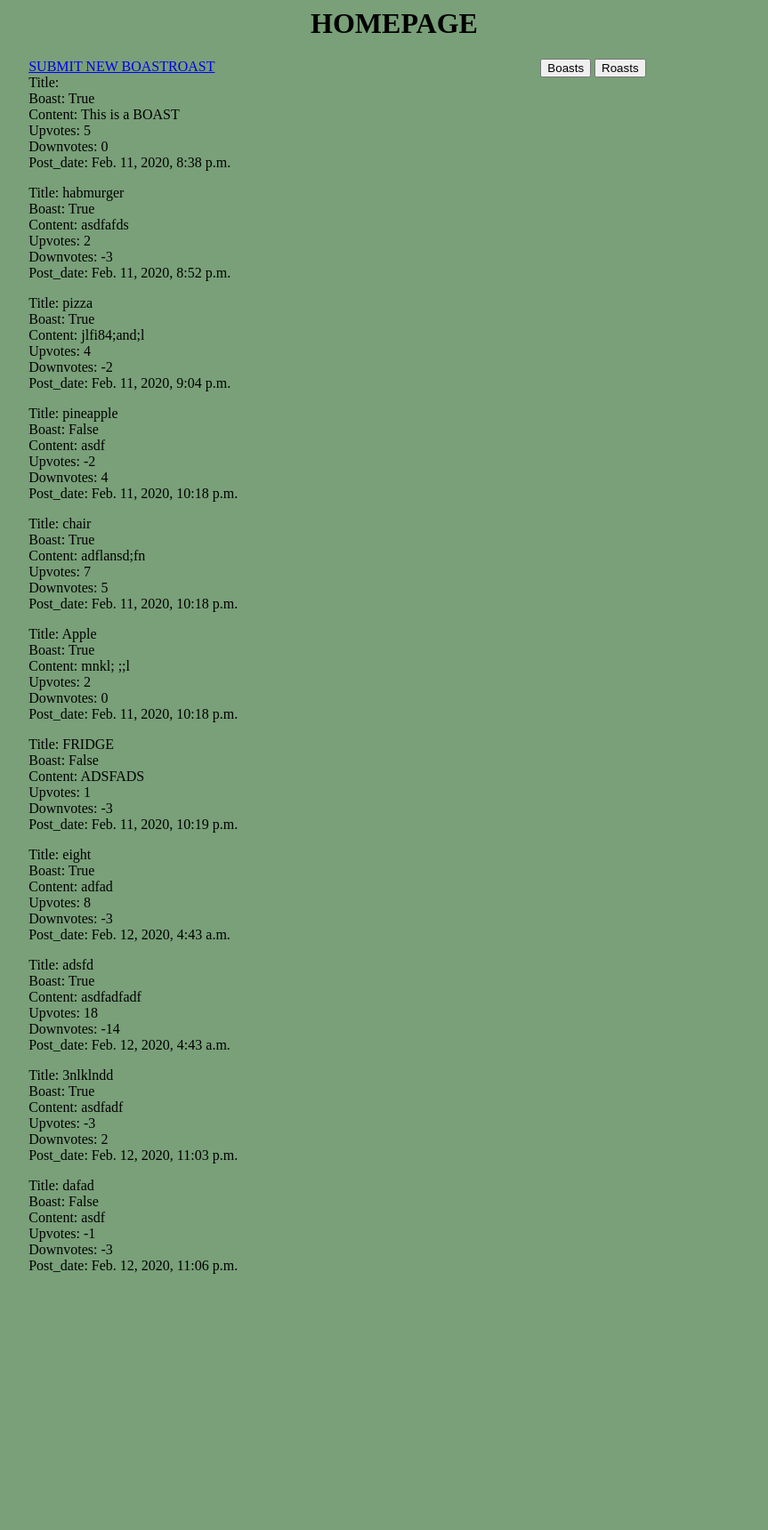
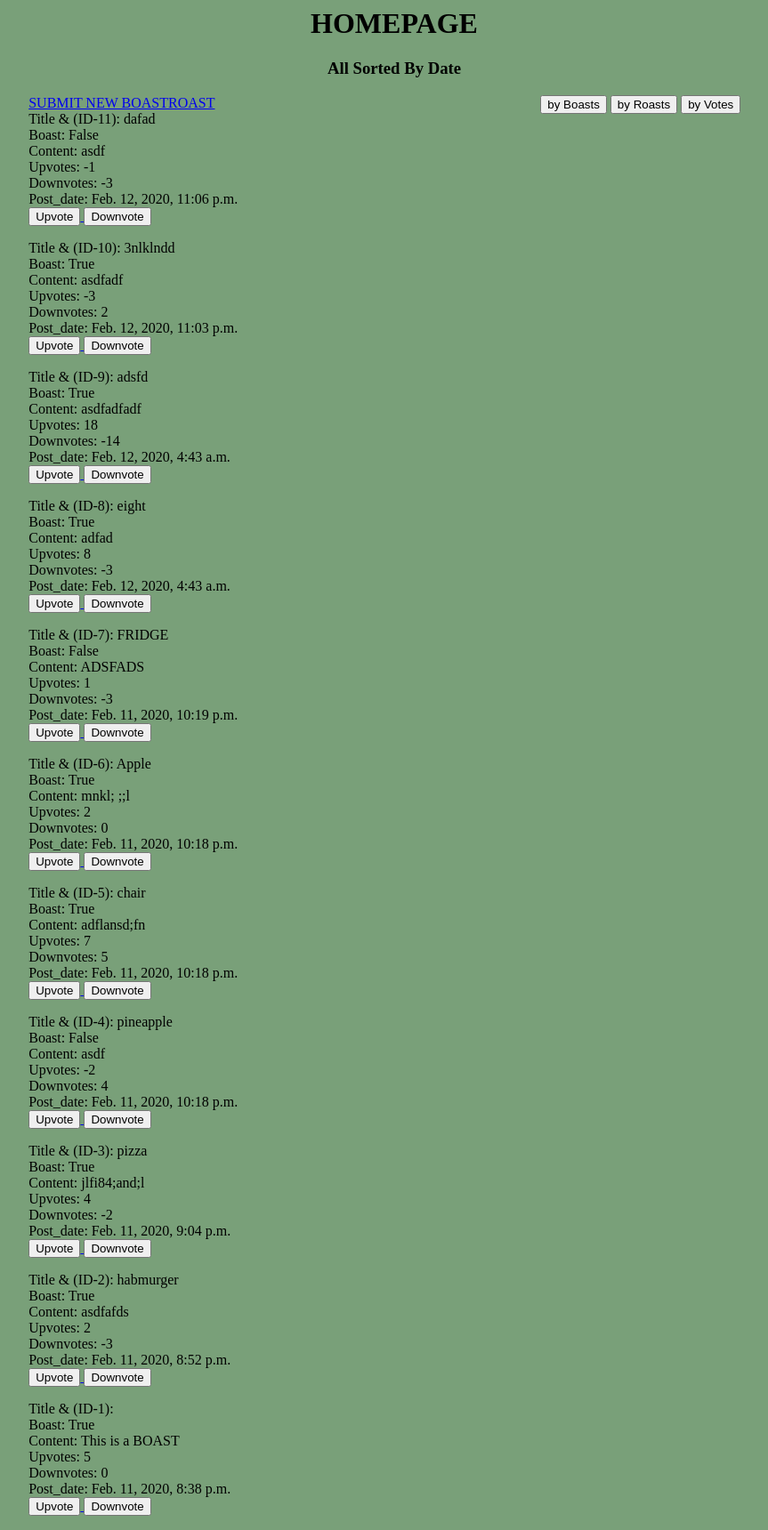
Before and after one commit to UserBry11/ghostpost_backend, a Django app: page / in a window 1280 px wide. Shown: the whole page at 89% size, without its empty margins (197-1060 px from the left). Before the commit the page ends 1432 px from the top, so only its background shows below. Run offline with Django 3.2, Linux system fonts and the light colour scheme; data comes from the database, SQL or seed files in the repository; both versions use the stored data as it was after the commit.

Commit message:
added final features

```diff
--- a/ghostpost/forms.py
+++ b/ghostpost/forms.py
@@ -3,7 +3,7 @@
 
 class CreateForm(forms.Form):
     title = forms.CharField(max_length=30)
-    boolean = forms.BooleanField()
+    boolean = forms.BooleanField(required=False)
     content = forms.CharField(widget=forms.Textarea)
     upvotes = forms.IntegerField()
     downvotes = forms.IntegerField()
--- a/ghostpost/templates/index.html
+++ b/ghostpost/templates/index.html
@@ -3,7 +3,7 @@
         body {
             background-color: rgb(121, 160, 121);
         }
-        h1 {text-align: center;}
+        h1, h3 {text-align: center;}
         #wrap {
             width: 65%;
             margin: 0 auto;
@@ -17,54 +17,81 @@
             float: right;
             width: 30%;
         }
-        #content, #content2 {
+        #content, #content2, #content3 {
             display: none;
         }
-        #content.show, #content2.show {
+        #content.show, #content2.show, #content3.show {
             display: block;
         }
 
     </style>
 
     <h1>HOMEPAGE</h1>
+    <h3>All Sorted By Date</h3>
     <div id="wrap">
         <section id="left_col">
             <a href="http://localhost:8000/addform/">SUBMIT NEW BOASTROAST</a>
             {% for each in new_list %}
-                <div>Title: {{ each.title }}</div>
+                <div>Title & (ID-{{each.id}}): {{ each.title }}</div>
                 <div>Boast: {{ each.boolean }}</div>
                 <div>Content: {{ each.content }}</div>
                 <div>Upvotes: {{ each.upvotes }}</div>
                 <div>Downvotes: {{ each.downvotes }}</div>
                 <div>Post_date: {{ each.post_date }}</div>
+                <a href="/up/{{each.id}}/">
+                    <button>Upvote</button>
+                </a>
+                <a href="/down/{{each.id}}">
+                    <button>Downvote</button>
+                </a>
                 <p></p>
             {% endfor %}
         </section>
 
         <section id="right_col">
-            <button id="boast">Boasts</button>
-            <button id="roast">Roasts</button>
+            <button id="boast">by Boasts</button>
+            <button id="roast">by Roasts</button>
+            <button id="votes">by Votes</button>
             <div id="content" style="background-color:rgb(223, 223, 30)">
                 ALL BOASTS
                 {% for each in boasts %}
-                    <div>Title: {{ each.title }}</div>
+                    <div>Title & (ID-{{each.id}}): {{ each.title }}</div>
                     <div>Boast: {{ each.boolean }}</div>
                     <div>Content: {{ each.content }}</div>
                     <div>Upvotes: {{ each.upvotes }}</div>
                     <div>Downvotes: {{ each.downvotes }}</div>
                     <div>Post_date: {{ each.post_date }}</div>
+                    <a href="/up/{{each.id}}/"><button>Upvote</button></a>
+                    <a href="/down/{{each.id}}/"><button>Downvote</button></a>
                     <p></p>
                 {% endfor %}
             </div>
             <div id="content2" style="background-color:rgb(160, 139, 219)">
                 ALL ROASTS
                 {% for each in roasts %}
-                    <div>Title: {{ each.title }}</div>
+                    <div>Title & (ID-{{each.id}}): {{ each.title }}</div>
                     <div>Boast: {{ each.boolean }}</div>
                     <div>Content: {{ each.content }}</div>
                     <div>Upvotes: {{ each.upvotes }}</div>
                     <div>Downvotes: {{ each.downvotes }}</div>
                     <div>Post_date: {{ each.post_date }}</div>
+                    <a href="/up/{{each.id}}/"><button>Upvote</button></a>
+                    <a href="/down/{{each.id}}/"><button>Downvote</button></a>
+                    <p></p>
+                {% endfor %}
+            </div>
+
+            <div id="content3" style="background-color:rgb(139, 216, 219)">
+                BY UPVOTES
+                {% for each in votes %}
+                    <div>Title & (ID-{{each.id}}): {{ each.title }}</div>
+                    <div>Boast: {{ each.boolean }}</div>
+                    <div>Content: {{ each.content }}</div>
+                    <div>Upvotes: {{ each.upvotes }}</div>
+                    <div>Downvotes: {{ each.downvotes }}</div>
+                    <div>Post_date: {{ each.post_date }}</div>
+                    <a href="/up/{{each.id}}/"><button>Upvote</button></a>
+                    <a href="/down/{{each.id}}/"><button>Downvote</button></a>
                     <p></p>
                 {% endfor %}
             </div>
@@ -88,6 +115,13 @@
             content2.classList.toggle("show")
         })
 
+        let toggle3B = document.getElementById("votes")
+        let content3B = document.getElementById("content3")
+
+        toggle3B.addEventListener("click", function(){
+            content3B.classList.toggle("show")
+        })
+
     </script>
 
 </html>
--- a/ghostpost/urls.py
+++ b/ghostpost/urls.py
@@ -24,5 +24,7 @@
 urlpatterns = [
     path('admin/', admin.site.urls),
     path('', views.index, name="homepage"),
-    path('addform/', views.add_form)
+    path('addform/', views.add_form),
+    path('up/<int:id>/', views.upvote),
+    path('down/<int:id>/', views.downvote)
 ]
--- a/ghostpost/views.py
+++ b/ghostpost/views.py
@@ -7,35 +7,36 @@
 def index(request):
     html = "index.html"
 
-    items = BoastRoast.objects.all()
-    boasts = BoastRoast.objects.filter(boolean=True)
-    roasts = BoastRoast.objects.filter(boolean=False)
+    items = BoastRoast.objects.all().order_by('-post_date')
 
-    new_list = sortitem(items)
-    boasts = sortitem(boasts)
-    roasts = sortitem(roasts)
+    votes = BoastRoast.objects.all().order_by('-upvotes')
+    boasts = items.filter(boolean=True)
+    roasts = items.filter(boolean=False)
+
+    new_list = items
 
     return render(request, html, {
         'boasts': boasts,
         'roasts': roasts,
-        'new_list': new_list
+        'new_list': new_list,
+        'votes': votes
         })
 
 
-def sortitem(args):
-    my_list, new_list = [], []
-    for each in args:
-        my_list.append({each: each.post_date})
+# def sortitem(args):
+#     my_list, new_list = [], []
+#     for each in args:
+#         my_list.append({each: each.post_date})
 
-    def myFunc(e):
-        return e.items()
+#     def myFunc(e):
+#         return e.items()
 
-    my_list.sort(key=myFunc)
+#     my_list.sort(key=myFunc)
 
-    for each in my_list:
-        for x in each:
-            new_list.append(x)
-    return new_list
+#     for each in my_list:
+#         for x in each:
+#             new_list.append(x)
+#     return new_list
 
 
 def add_form(request):
@@ -58,3 +59,19 @@
     form = CreateForm()
 
     return render(request, html, {'form': form})
+
+
+def upvote(request, id):
+    item = BoastRoast.objects.filter(id=id).first()
+    item.upvotes += 1
+    item.save()
+
+    return HttpResponseRedirect(reverse('homepage'))
+
+
+def downvote(request, id):
+    item = BoastRoast.objects.filter(id=id).first()
+    item.downvotes -= 1
+    item.save()
+
+    return HttpResponseRedirect(reverse('homepage'))
```
Also changed, not shown: db.sqlite3.
